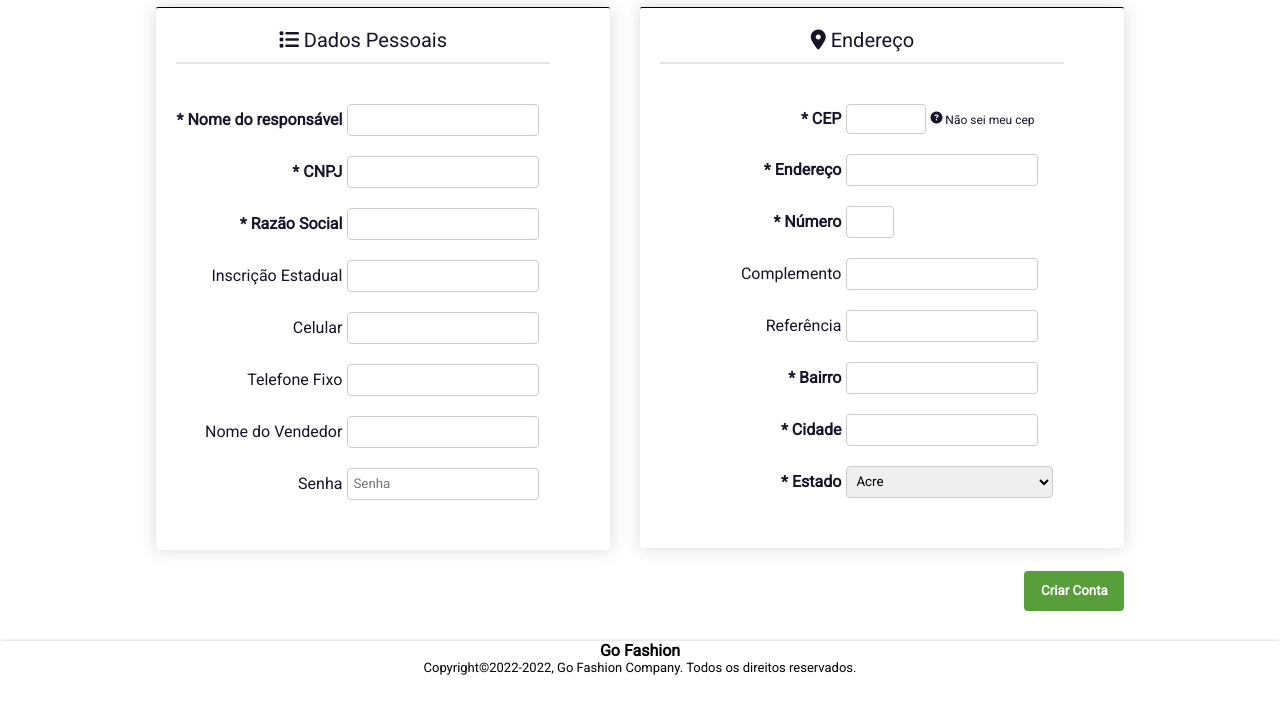
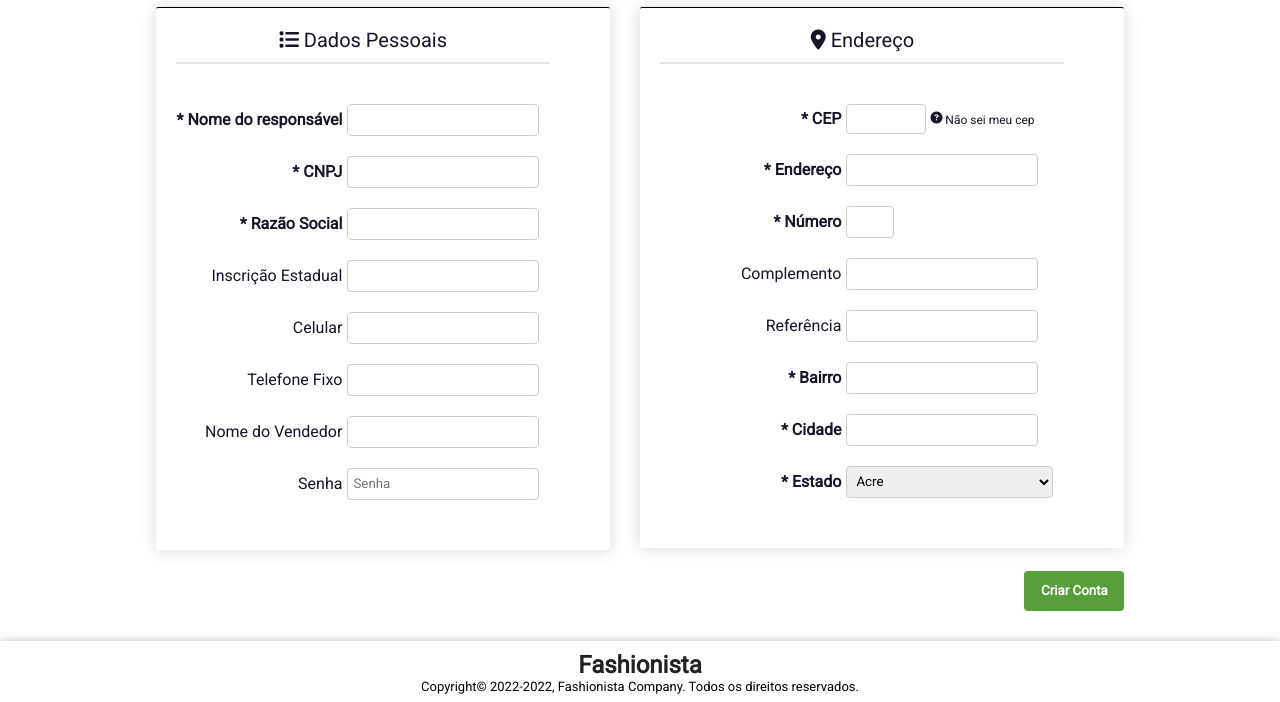
Before and after one commit to AESH9/FashionistaHome, a plain HTML site: page cadastro/registration.html in a window 1280 px wide. Shown: the part 146-848 px from the top of the page. Before the commit the page ends 821 px from the top, so only its background shows below. Drawn offline with nearby package versions, Linux system fonts and the light colour scheme.

Commit message:
FashionistaHome

```diff
--- a/cadastro/registration.css
+++ b/cadastro/registration.css
@@ -182,15 +182,14 @@ text-decoration: none;
 
 /*  inicio do rodapé */
 footer {
-  position: relative;
-  top: 0;
-  left: 0;
+  padding-top: 10px;
+  width: 100%;
+  height: 3.8rem;
+  align-items: center;
   text-align: center;
-  margin-top: auto;
-  width: 100%;
-  background: var(--bg-color);
-  box-shadow: 0 1px 4px rgba(41, 37, 37, 0.4);
-  z-index: 100;
+  background: rgb(255, 255, 255);
+  color: rgb(34, 34, 34);
+  box-shadow: 0 2px 10px 0 rgba(136, 136, 136, 0.77);
 }
 
 #form-footer-h2 {
--- a/cadastro/registration.html
+++ b/cadastro/registration.html
@@ -11,7 +11,7 @@
   <link rel="preconnect" href="https://fonts.gstatic.com" crossorigin />
   <link href="https://fonts.googleapis.com/css2?family=Roboto&display=swap" rel="stylesheet" />
   <link href='https://unpkg.com/boxicons@2.1.2/css/boxicons.min.css' rel='stylesheet'>
-  <title>Go Fashion</title>
+  <title>Fashinista</title>
 </head>
 
 <body>
@@ -45,6 +45,7 @@
     </a>
     <i class="bx bx-x" id="close-cart"></i>
   </div>
+
 
   <!--   // ------------------------------------------------------------- // -->
 
@@ -200,16 +201,16 @@
 
   <footer>
     <div class="footer-div">
-      <h2 id="form-footer-h2">Go Fashion</h2>
+      <h2>Fashionista</h2>
       <div class="content-footer">
-        Copyright©2022-2022, Go Fashion Company. Todos os direitos
+        Copyright© 2022-2022, Fashionista Company. Todos os direitos
         reservados.
       </div>
     </div>
   </footer>
 
   <script src="https://kit.fontawesome.com/81e40cb5df.js" crossorigin="anonymous"></script>
-  <script src="/script.js"></script>
+  <script src="../script.js"></script>
 
 </body>
 
```
Also changed, not shown: index.html (+1 -1 lines).
